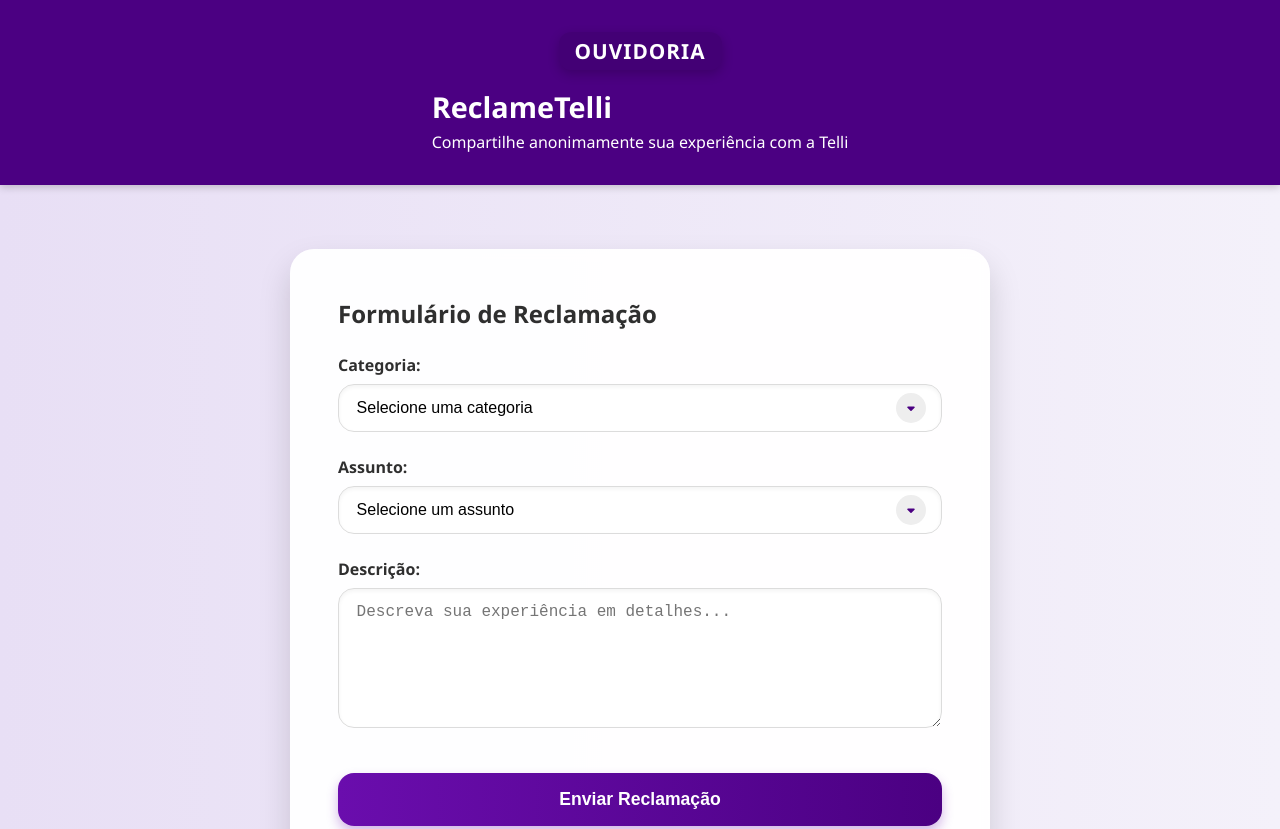
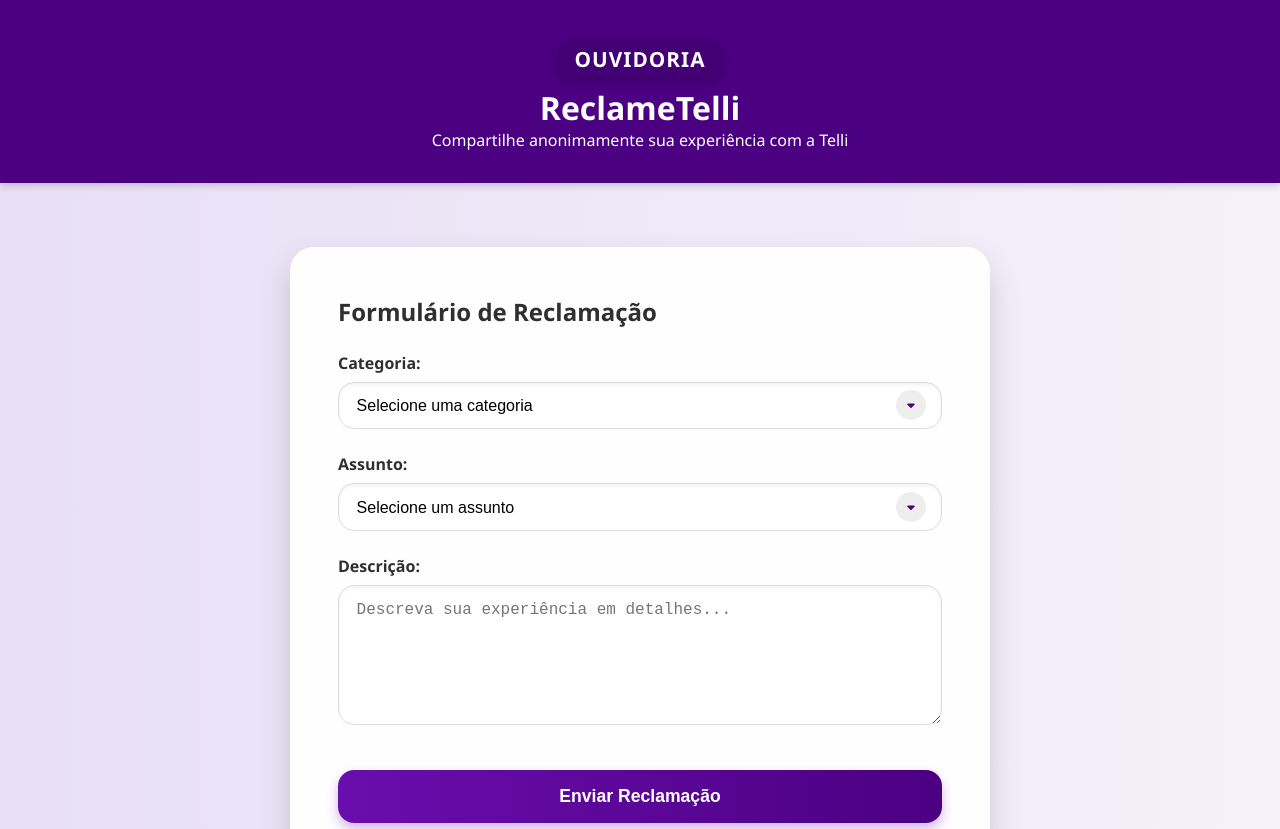
Before and after one commit to thamirisgmt/reclamacoes-telli, a plain HTML site: page index.html in a window 1280 px wide. Shown: the top 829 px of the page. Drawn offline with Linux system fonts and the light colour scheme.

Commit message:
Update index.html

```diff
--- a/index.html
+++ b/index.html
@@ -36,15 +36,12 @@
     header {
       background-color: var(--primary-color);
       color: var(--white);
-      padding: 2rem 1rem;
+      padding: 2.5rem 1rem 2rem;
       box-shadow: 0 2px 8px rgba(0, 0, 0, 0.2);
-    }
-
-    .header-content {
+      position: relative;
       display: flex;
       flex-direction: column;
       align-items: center;
-      gap: 0.8rem;
     }
 
     .logo-ouvidoria {
@@ -55,16 +52,14 @@
       border-radius: 12px;
       letter-spacing: 1px;
       box-shadow: 0 4px 12px rgba(0,0,0,0.2);
+      margin-bottom: 0.5rem;
     }
 
-    .title-group h1 {
-      font-size: 1.8rem;
-      margin: 0.3rem 0;
-    }
-
-    .title-group p {
-      font-size: 1rem;
+    header h1,
+    header p {
       text-align: center;
+      position: relative;
+      z-index: 2;
     }
 
     main {
@@ -211,6 +206,7 @@
       .logo-ouvidoria {
         font-size: 1.1rem;
         padding: 0.2rem 0.8rem;
+        margin-bottom: 0.3rem;
       }
 
       .form-wrapper {
@@ -221,13 +217,9 @@
 </head>
 <body>
   <header>
-    <div class="header-content">
-      <div class="logo-ouvidoria">OUVIDORIA</div>
-      <div class="title-group">
-        <h1>ReclameTelli</h1>
-        <p>Compartilhe anonimamente sua experiência com a Telli</p>
-      </div>
-    </div>
+    <div class="logo-ouvidoria">OUVIDORIA</div>
+    <h1>ReclameTelli</h1>
+    <p>Compartilhe anonimamente sua experiência com a Telli</p>
   </header>
   <main>
     <div class="form-wrapper">
```
